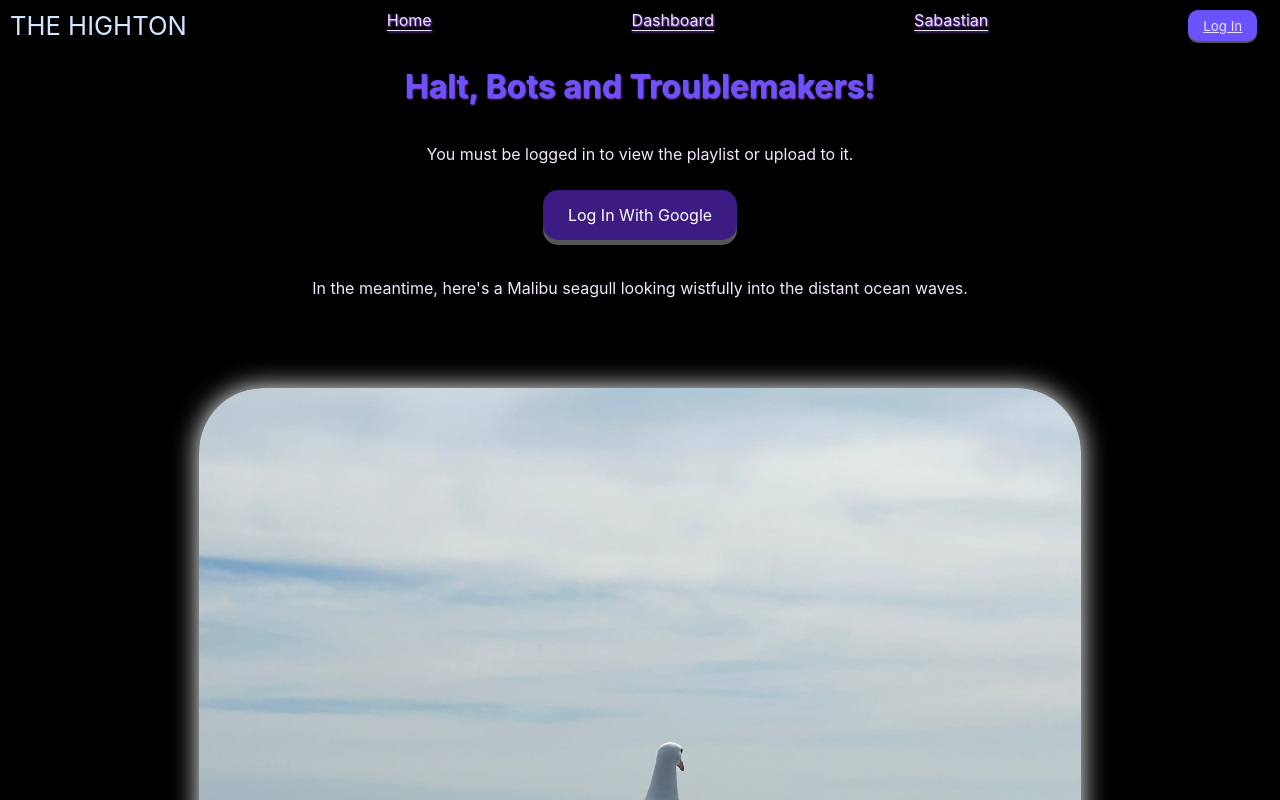
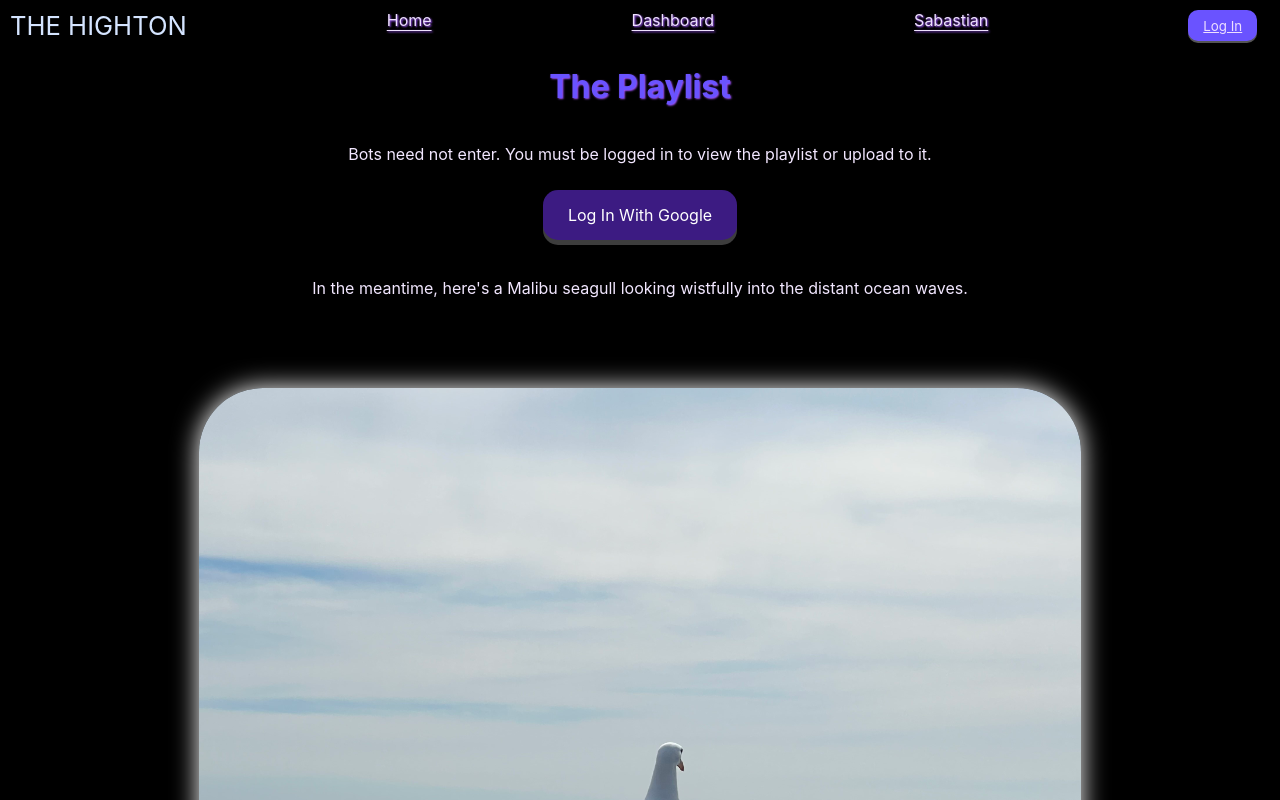
Before and after one commit to shighton/thehighton, a Next.js app: page /dashboard in a window 1280 px wide. Shown: the top 800 px of the page. Built offline with nearby package versions, Linux system fonts and the light colour scheme; no server answers.

Commit message:
little spruce here or there italics introduction in bio

```diff
--- a/pages/dashboard.jsx
+++ b/pages/dashboard.jsx
@@ -12,13 +12,14 @@ export default function Dashboard() {
     if (!session) {
         return (
             <div className='welcome'>
-                <h1 className='welcome-home'>Halt, Bots and Troublemakers!</h1>
-                <p className='must-login'>You must be logged in to view the playlist or upload to it.</p>
+                <h1 className='welcome-home'>The Playlist</h1>
+                <p className='must-login'>Bots need not enter. You must be logged in to view the playlist or upload to it.</p>
                 <button className='account-button' onClick={() => signIn('google')}>Log In With Google</button>
                 <p className='must-login'>In the meantime, here's a Malibu seagull looking wistfully into the distant ocean waves.</p>
                 <div className='grad-images'>
                     <img className='login-grad' src='resources/Bird.jpg'></img>
                 </div>
+                <p className='first-line'>Issue? Email below.</p>
             </div>
         );
     }
--- a/styles/globals.css
+++ b/styles/globals.css
@@ -399,7 +399,7 @@ width: 100%;
   border: none;
   background-color: #3c1b82;
   border-radius: 15px;
-  box-shadow: 0 5px #555;
+  box-shadow: 0 5px #3d3d3d;
 }
 
 .account-button:active {
```
Also changed, not shown: pages/sabastian.js (+7 -5 lines).
